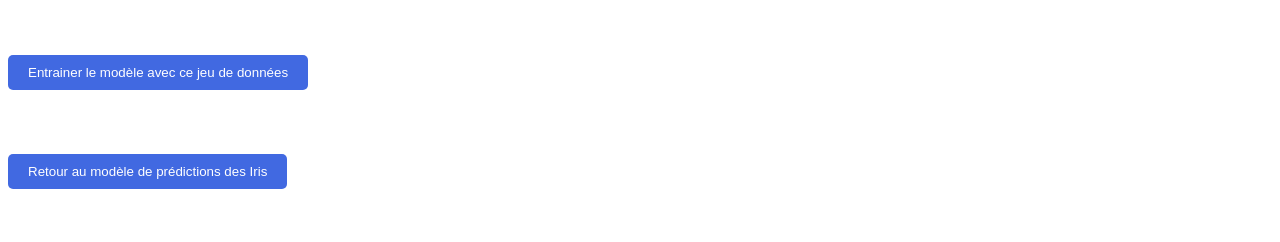
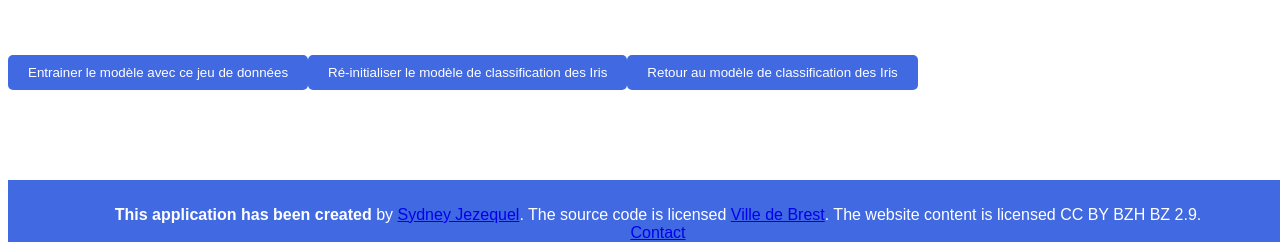
Before and after one commit to SydneyJezequel/applicationIAFrontend, an Angular app: page /result-iris in a window 1280 px wide. Shown: the part 239-481 px from the top of the page. Built offline with nearby package versions, Linux system fonts and the light colour scheme; no server answers.

Commit message:
Commit 15 : Ajout d'une fonctionnalité pour ré-initialiser le modèle.

```diff
--- a/src/app/_modules/ia/iris-model-results/iris-model-results.component.html
+++ b/src/app/_modules/ia/iris-model-results/iris-model-results.component.html
@@ -32,15 +32,13 @@
 </table>
 
 
-<!-- ********************************************** TEST ********************************************** -->
-<br>
-<br>
-  <button (click)="trainModelWithUserPredictions()">Entrainer le modèle avec ce jeu de données</button>
+
 <br>
 <br>
 <!-- ********************************************** TEST ********************************************** -->
-
-
+<button (click)="trainModelWithUserPredictions()">Entrainer le modèle avec ce jeu de données</button>
+<!-- ********************************************** TEST ********************************************** -->
+<button (click)="initializeModelPrediction()">Ré-initialiser le modèle de classification des Iris</button>
+<button [routerLink]="'/iris'">Retour au modèle de classification des Iris</button>
 <br>
 <br>
-<button [routerLink]="'/iris'">Retour au modèle de prédictions des Iris</button>
--- a/src/app/_modules/ia/iris-model-results/iris-model-results.component.ts
+++ b/src/app/_modules/ia/iris-model-results/iris-model-results.component.ts
@@ -18,6 +18,7 @@ export class IrisModelResultsComponent implements OnInit {
 
   /******************************* Attributs *******************************/
   public listeResults !: IrisModelResponse[];
+  public messageSucces !: string;
 
 
 
@@ -38,6 +39,23 @@ export class IrisModelResultsComponent implements OnInit {
 
   /******************************* Méthodes *******************************/
 
+  /**
+   * Méthode qui initialise le modèle de Machine Learning qui classe les Iris.
+   *
+   */
+  public initializeModelPrediction(): void {
+    try {
+      this.iaService.initializeModelPrediction().then((response) => {
+        this.messageSucces = response;
+        console.log(response);
+      });
+      console.log("Résultat de la ré-initialisation :" + this.messageSucces);
+    } catch (error) {
+      console.error('Erreur : ', error);
+    }
+  }
+
+
 
   /**
    * Méthode qui renvoie la liste des résultats du modèle de machine Learning
@@ -54,7 +72,6 @@ export class IrisModelResultsComponent implements OnInit {
     } catch (error) {
       console.error('Erreur : ', error);
     }
-
   }
 
 
--- a/src/app/_services/ia.service.ts
+++ b/src/app/_services/ia.service.ts
@@ -21,18 +21,34 @@ export class IaService {
   private irisModelsaveResponseUrl: string = '/api/ia/iris/save-predict';
   private irisModelResultsUrl: string = '/api/ia/iris/all-predict';
   private irisModelTrainWithUsersPredictionsUrl: string = '/api/ia/iris/load-predicts-in-model';
+  private initializeModelIrisApiUrl: string = '/api/ia/iris/load-predict-in-model';
 
 
 
 
   /******************************* Constructeur *******************************/
-  constructor(private http: HttpClient) {
-  }
+  constructor(private http: HttpClient) {}
 
 
 
 
-  /******************************* Méthodes controleur *******************************/
+  /************************************** Méthodes **************************************/
+
+  /**
+   * Méthode qui initialise le modèle de Machine Learning qui classe les Iris.
+   *
+   */
+  public async initializeModelPrediction(): Promise<any>{
+    try {
+      const response= await this.http.get<string>(this.initializeModelIrisApiUrl).toPromise();
+      console.log(response);
+      return response;
+    } catch (error) {
+      console.error('Erreur : ', error);
+    }
+  }
+
+
 
   /**
    * Méthode qui envoie une requête à chatGpt et récupère sa réponse.
```
